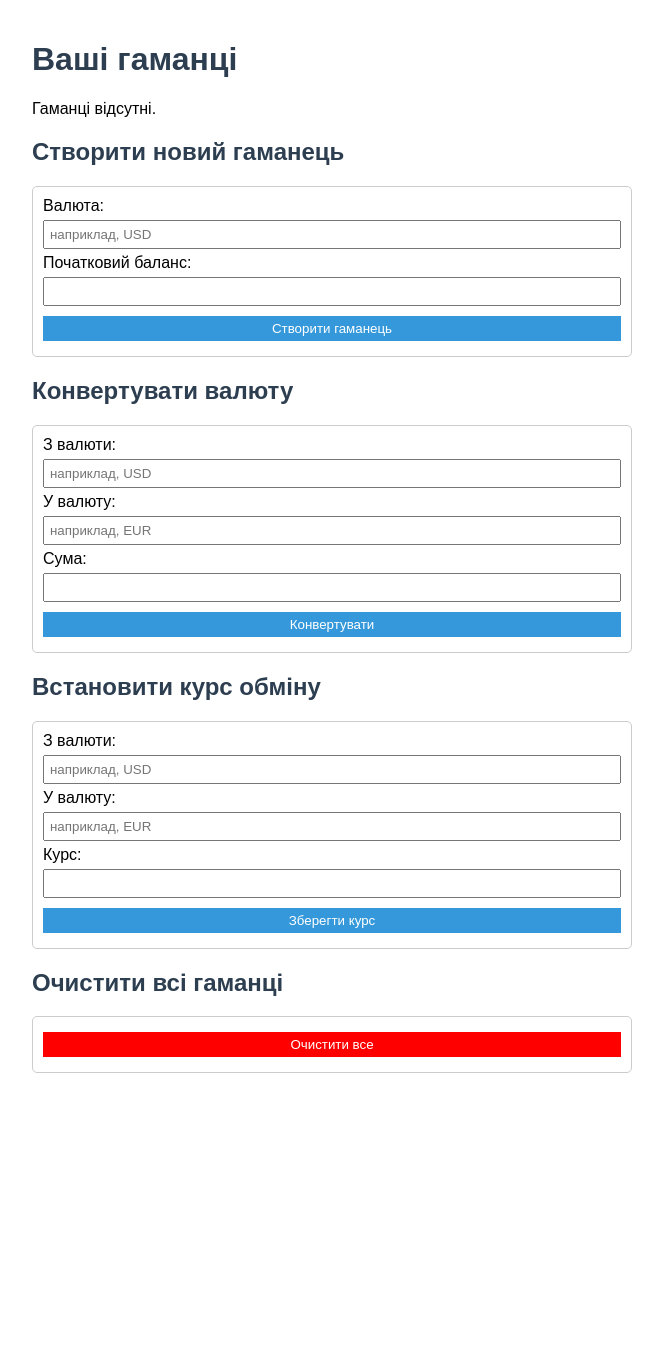
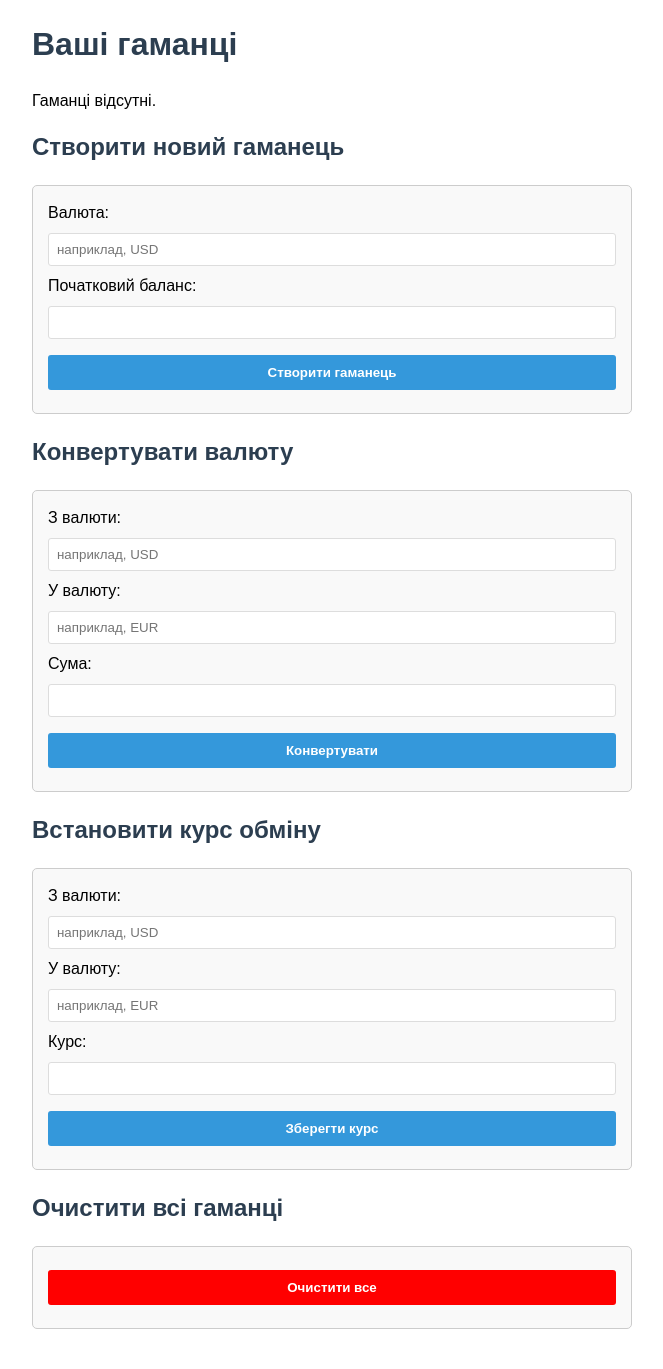
Before and after one commit to SilentKeeper1/Saurum, a Flask app: page / in a window 1280 px wide. Shown: the whole page, without its empty margins (308-971 px from the left). Before the commit the page ends 1073 px from the top, so only its background shows below. Run offline with Flask 3, Linux system fonts and the light colour scheme.

Commit message:
well well well

```diff
--- /dev/null
+++ b/app/static/style.css
@@ -0,0 +1,52 @@
+body {
+    font-family: Arial, sans-serif; /* Добавил fallback шрифт */
+    max-width: 600px;
+    margin: 0 auto; /* Лучшая поддержка старых браузеров */
+    padding: 20px;
+    line-height: 1.5; /* Улучшает читаемость текста */
+}
+
+h1, h2 {
+    color: #2c3e50;
+    margin-top: 0; /* Убирает отступ сверху по умолчанию */
+}
+
+form {
+    margin-bottom: 20px;
+    padding: 15px; /* Увеличил отступы */
+    border: 1px solid #ccc;
+    border-radius: 5px;
+    background: #f9f9f9; /* Лёгкий фон для формы */
+}
+
+input {
+    margin: 8px 0; /* Увеличил отступы */
+    padding: 8px;
+    width: 100%;
+    box-sizing: border-box;
+    border: 1px solid #ddd; /* Добавил границу */
+    border-radius: 3px; /* Скругление углов */
+}
+
+input[type="submit"] {
+    background-color: #3498db;
+    color: white;
+    border: none;
+    cursor: pointer;
+    padding: 10px; /* Увеличил отступы для кнопки */
+    font-weight: bold;
+    transition: background 0.3s; /* Плавный hover-эффект */
+}
+
+input[type="submit"]:hover {
+    background-color: #2980b9;
+}
+
+ul {
+    padding-left: 20px;
+    list-style-type: none; /* Убирает маркеры списка */
+}
+
+li {
+    margin-bottom: 8px; /* Отступ между пунктами списка */
+}
--- a/app/templates/index.html
+++ b/app/templates/index.html
@@ -3,15 +3,7 @@
 <head>
     <meta charset="UTF-8">
     <title>Менеджер Гаманців</title>
-    <style>
-        body { font-family: Arial; max-width: 600px; margin: auto; padding: 20px; }
-        h1, h2 { color: #2c3e50; }
-        form { margin-bottom: 20px; padding: 10px; border: 1px solid #ccc; border-radius: 5px; }
-        input { margin: 5px 0; padding: 5px; width: 100%; box-sizing: border-box; }
-        input[type="submit"] { background-color: #3498db; color: white; border: none; cursor: pointer; }
-        input[type="submit"]:hover { background-color: #2980b9; }
-        ul { padding-left: 20px; }
-    </style>
+    <link rel="stylesheet" href="static/style.css">
 </head>
 <body>
     <h1>Ваші гаманці</h1>
@@ -24,6 +16,8 @@
     {% else %}
         <p>Гаманці відсутні.</p>
     {% endif %}
+
+    <div></div>
 
     <h2>Створити новий гаманець</h2>
     <form action="/create_wallet" method="post">
--- a/app/templates/index2.html
+++ b/app/templates/index2.html
@@ -31,6 +31,6 @@
         <input type="text" name="wallet_name" placeholder="наприклад, wallet1" required>
         <input type="submit" value="видалити гаманець">
     </form>
-    <div class="menu" href="">вернутся в меню<div>
+    <div class="menu" href="p">вернутся в меню<div>
 </body>
 </html>
```
